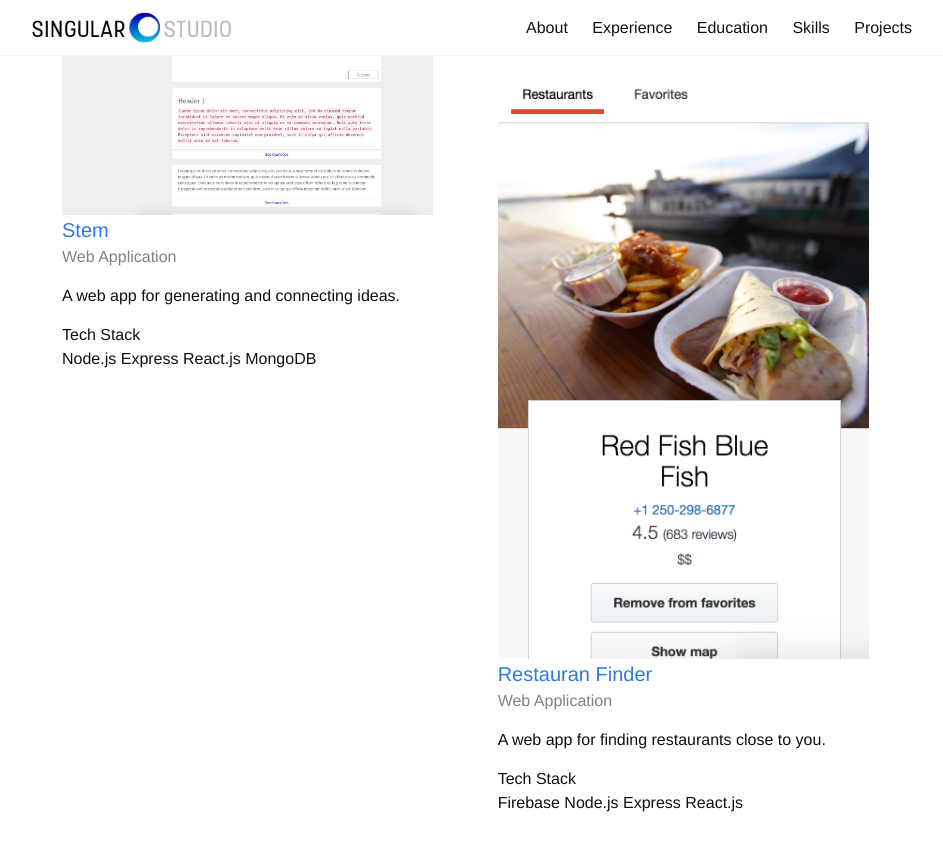
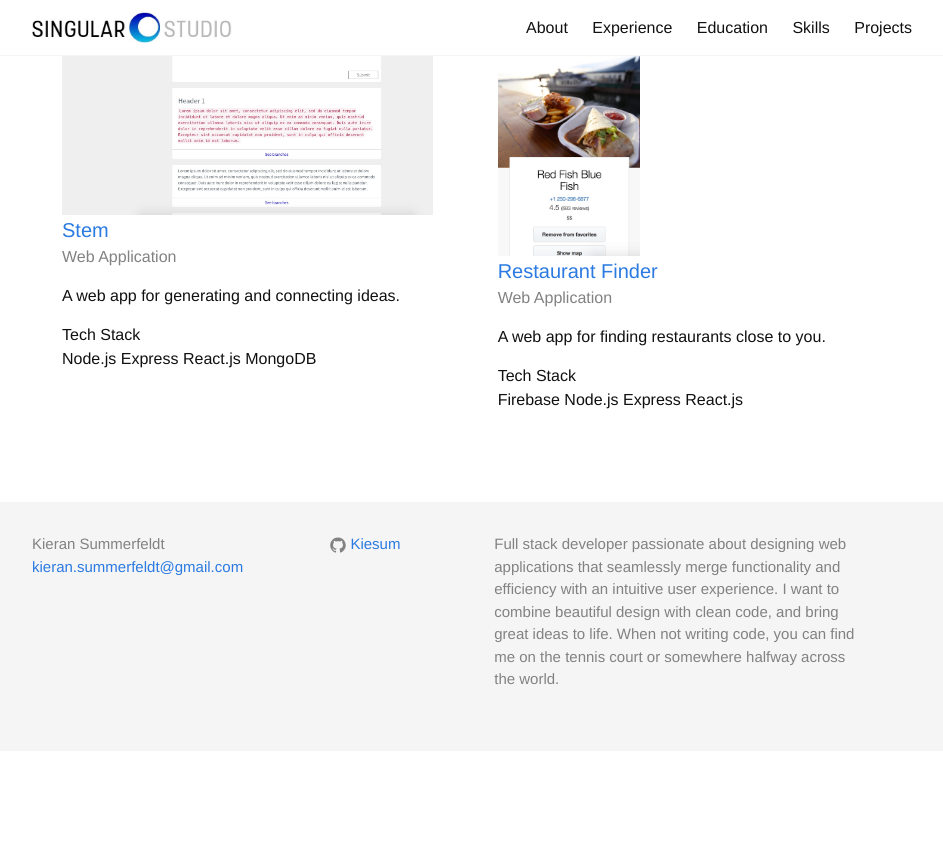
Before and after one commit to Kiesum/kiesum.github.io, a Jekyll site: the page built from index.html, in a window 1280 px wide and 900 px high, scrolled down 3988 px. Shown: the top 851 px of the window, without its empty margins (168-1111 px from the left). Built offline with Jekyll 4.4.1, drawn with Linux system fonts in a browser that asks for light colours; nearby versions of some CDN libraries; after the commit the page ends 4739 px from its top, so only the background shows below that.

Commit message:
styled image

```diff
--- a/_includes/projects.html
+++ b/_includes/projects.html
@@ -53,8 +53,8 @@
       </ul>
     </div>
     <div class="website">
-      <img src="/assets/img/restaurant-finder.jpg">
-      <h3 class="name"><a href="https://github.com/Kiesum/restaurant-finder">Restauran Finder</a></h3>
+      <img src="/assets/img/restaurant-finder.jpg" style="height: 250px;">
+      <h3 class="name"><a href="https://github.com/Kiesum/restaurant-finder">Restaurant Finder</a></h3>
       <p class="type">Web Application</p>
       <p>A web app for finding restaurants close to you.</p>
       <ul><h4 class="tech-stack">Tech Stack</h4>
```
